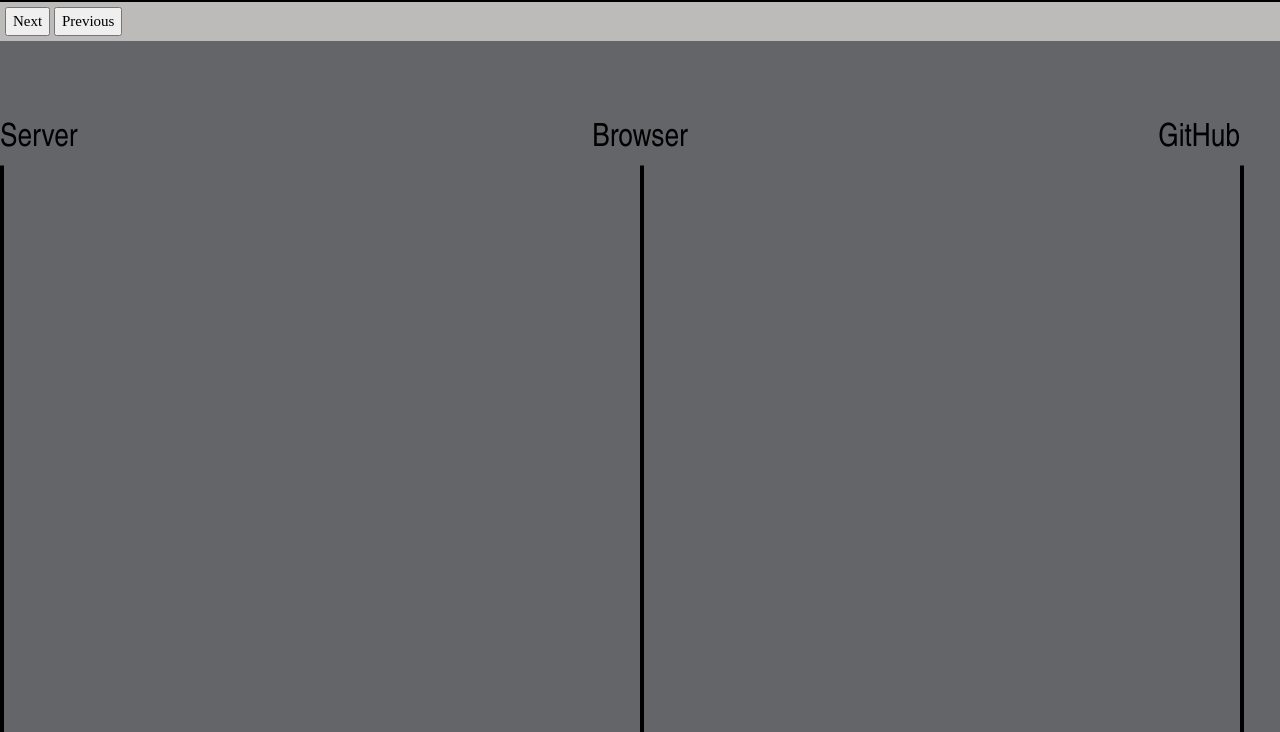
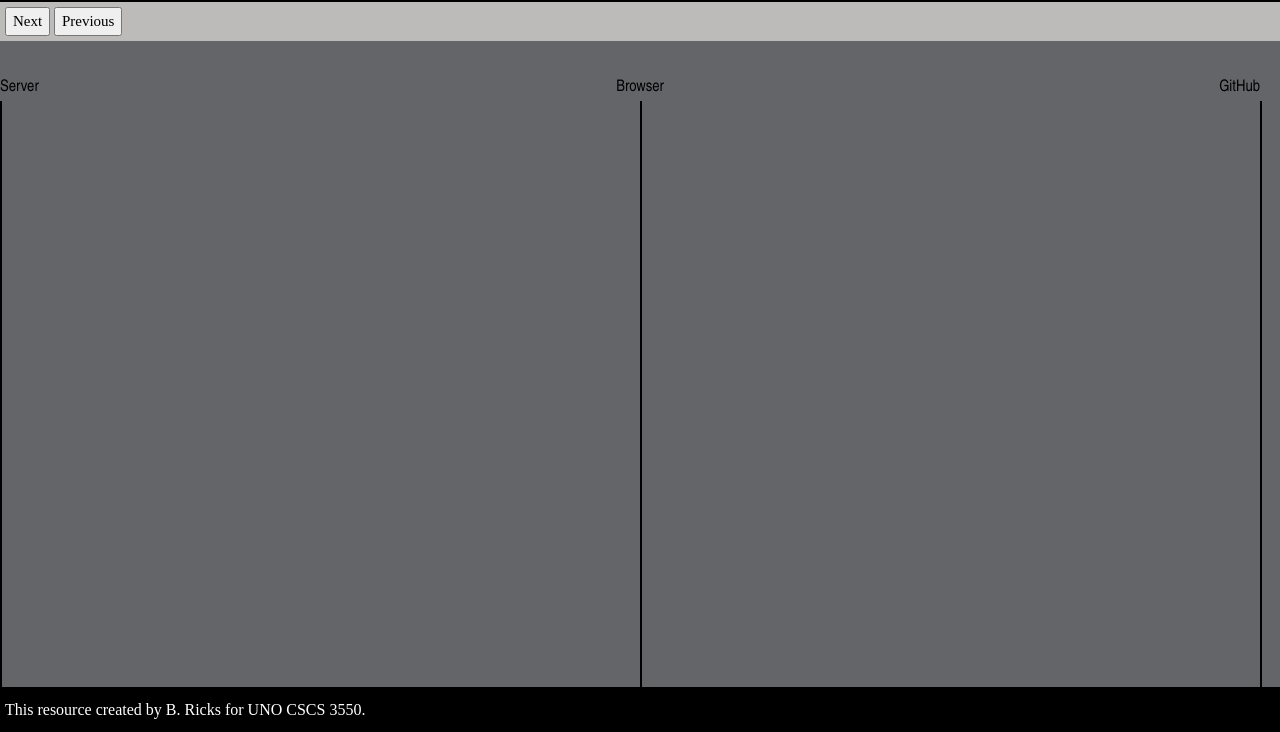
Before and after one commit to CS3550/Course, a plain HTML site: page Day1/oauth.html in a window 1280 px wide. Shown: the part 68-800 px from the top of the page. Drawn offline with nearby package versions, Linux system fonts and the light colour scheme.

Commit message:
Adjusts to the size of the page

```diff
--- a/Day1/oauth.html
+++ b/Day1/oauth.html
@@ -147,17 +147,20 @@
     let currentData = [];
     let currentIndex = 0;
 
-    const width = 640;
-    const height = 480;
+
 
     const svg = d3.select('#mySVG');
+    svg.attr("width", "100%")
+    svg.attr("height", "100%")
 
-    svg
-      .attr("preserveAspectRatio", "xMidYMid meet") //See https://stackoverflow.com/questions/16265123/resize-svg-when-window-is-resized-in-d3-js
-      .attr("viewBox", `0 0 ${width} ${height}`)
+    //svg
+    //  .attr("preserveAspectRatio", "xMidYMid meet") //See https://stackoverflow.com/questions/16265123/resize-svg-when-window-is-resized-in-d3-js
+    //  .attr("viewBox", `0 0 ${width} ${height}`)
 
 
     function plot(data, svg) {
+      const width = $("#mySVG").width();
+      const height = $("#mySVG").height()
       const t = d3.transition()
         .duration(1000)
         .ease(d3.easeBack);
```
